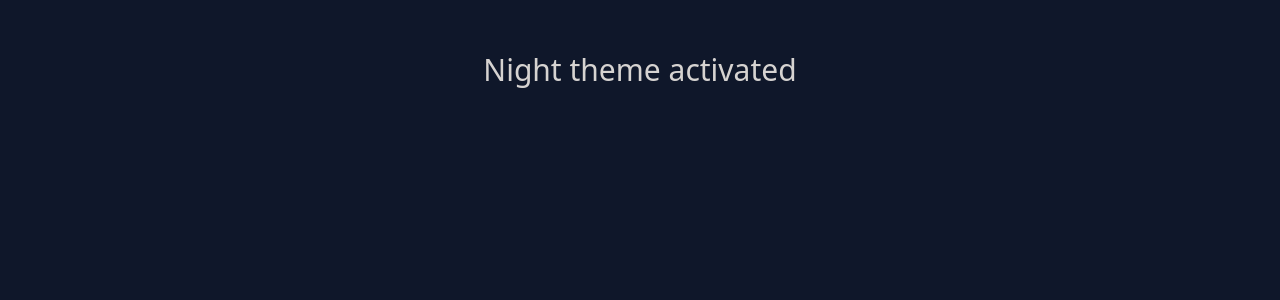
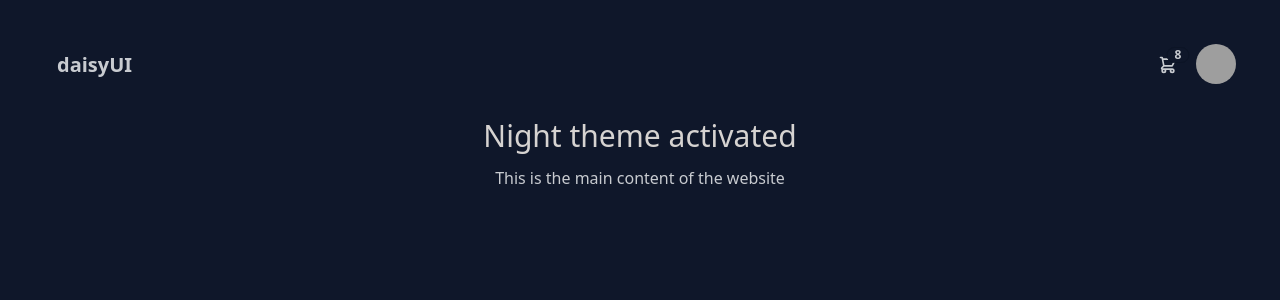
Before and after one commit to Mark-Muchiri/MINE, a React (Vite) app: page / in a window 1280 px wide. Shown: the top 300 px of the page. Built offline with nearby package versions, Linux system fonts and the light colour scheme; grey boxes are pictures that could not be loaded.

Commit message:
added routes file

```diff
--- a/package.json
+++ b/package.json
@@ -11,7 +11,8 @@
   },
   "dependencies": {
     "react": "^18.2.0",
-    "react-dom": "^18.2.0"
+    "react-dom": "^18.2.0",
+    "react-router-dom": "^6.21.0"
   },
   "devDependencies": {
     "@types/react": "^18.2.37",
--- a/src/App.tsx
+++ b/src/App.tsx
@@ -1,12 +1,19 @@
 import './App.css';
+import Nav from './components/Nav.tsx';
 
 function App() {
 
   return (
     <>
-      <p className='text-center mt-5 text-3xl text-stone-300'>
+      <Nav />
+      <p className='text-center mt-5 font-light text-3xl text-stone-300'>
         Night theme activated
       </p>
+      <main>
+        <h3 className='text-center mt-3'>
+          This is the main content of the website
+        </h3>
+      </main>
     </>
   );
 }
--- /dev/null
+++ b/src/Routes.tsx
@@ -0,0 +1,20 @@
+import { Suspense } from 'react';
+import { RouterProvider, createBrowserRouter } from 'react-router-dom';
+import App from './App';
+
+const routes = createBrowserRouter([
+  {
+    path: "/",
+    element: <App />
+  }
+]);
+
+function AppRoutes() {
+  return (
+    <Suspense fallback={<div>Loading...</div>}>
+      <RouterProvider router={routes} />
+    </Suspense>
+  );
+}
+
+export default AppRoutes;
--- /dev/null
+++ b/src/components/Nav.tsx
@@ -0,0 +1,49 @@
+function Nav() {
+  return (
+    <>
+      <div className="navbar bg-base-100">
+        <div className="flex-1">
+          <a className="btn btn-ghost text-xl">daisyUI</a>
+        </div>
+        <div className="flex-none">
+          <div className="dropdown dropdown-end">
+            <div tabIndex={0} role="button" className="btn btn-ghost btn-circle">
+              <div className="indicator">
+                <svg xmlns="http://www.w3.org/2000/svg" className="h-5 w-5" fill="none" viewBox="0 0 24 24" stroke="currentColor"><path strokeLinecap="round" strokeLinejoin="round" strokeWidth="2" d="M3 3h2l.4 2M7 13h10l4-8H5.4M7 13L5.4 5M7 13l-2.293 2.293c-.63.63-.184 1.707.707 1.707H17m0 0a2 2 0 100 4 2 2 0 000-4zm-8 2a2 2 0 11-4 0 2 2 0 014 0z" /></svg>
+                <span className="badge badge-sm indicator-item">8</span>
+              </div>
+            </div>
+            <div tabIndex={0} className="mt-3 z-[1] card card-compact dropdown-content w-52 bg-base-100 shadow">
+              <div className="card-body">
+                <span className="font-bold text-lg">8 Items</span>
+                <span className="text-info">Subtotal: $999</span>
+                <div className="card-actions">
+                  <button className="btn btn-primary btn-block">View cart</button>
+                </div>
+              </div>
+            </div>
+          </div>
+          <div className="dropdown dropdown-end">
+            <div tabIndex={0} role="button" className="btn btn-ghost btn-circle avatar">
+              <div className="w-10 rounded-full">
+                <img alt="Tailwind CSS Navbar component" src="https://daisyui.com/images/stock/photo-1534528741775-53994a69daeb.jpg" />
+              </div>
+            </div>
+            <ul tabIndex={0} className="menu menu-sm dropdown-content mt-3 z-[1] p-2 shadow bg-base-100 rounded-box w-52">
+              <li>
+                <a className="justify-between">
+                  Profile
+                  <span className="badge">New</span>
+                </a>
+              </li>
+              <li><a>Settings</a></li>
+              <li><a>Logout</a></li>
+            </ul>
+          </div>
+        </div>
+      </div>
+    </>
+  );
+}
+
+export default Nav;
--- a/src/main.tsx
+++ b/src/main.tsx
@@ -1,10 +1,10 @@
 import React from 'react'
 import ReactDOM from 'react-dom/client'
-import App from './App.tsx'
 import './index.css'
+import AppRoutes from './Routes.tsx';
 
 ReactDOM.createRoot(document.getElementById('root')!).render(
   <React.StrictMode>
-    <App />
+    <AppRoutes />
   </React.StrictMode>,
 )
```
Also changed, not shown: src/components/Navbar.tsx (deleted), 1 other file (tests, documents, lock files or other folders).
